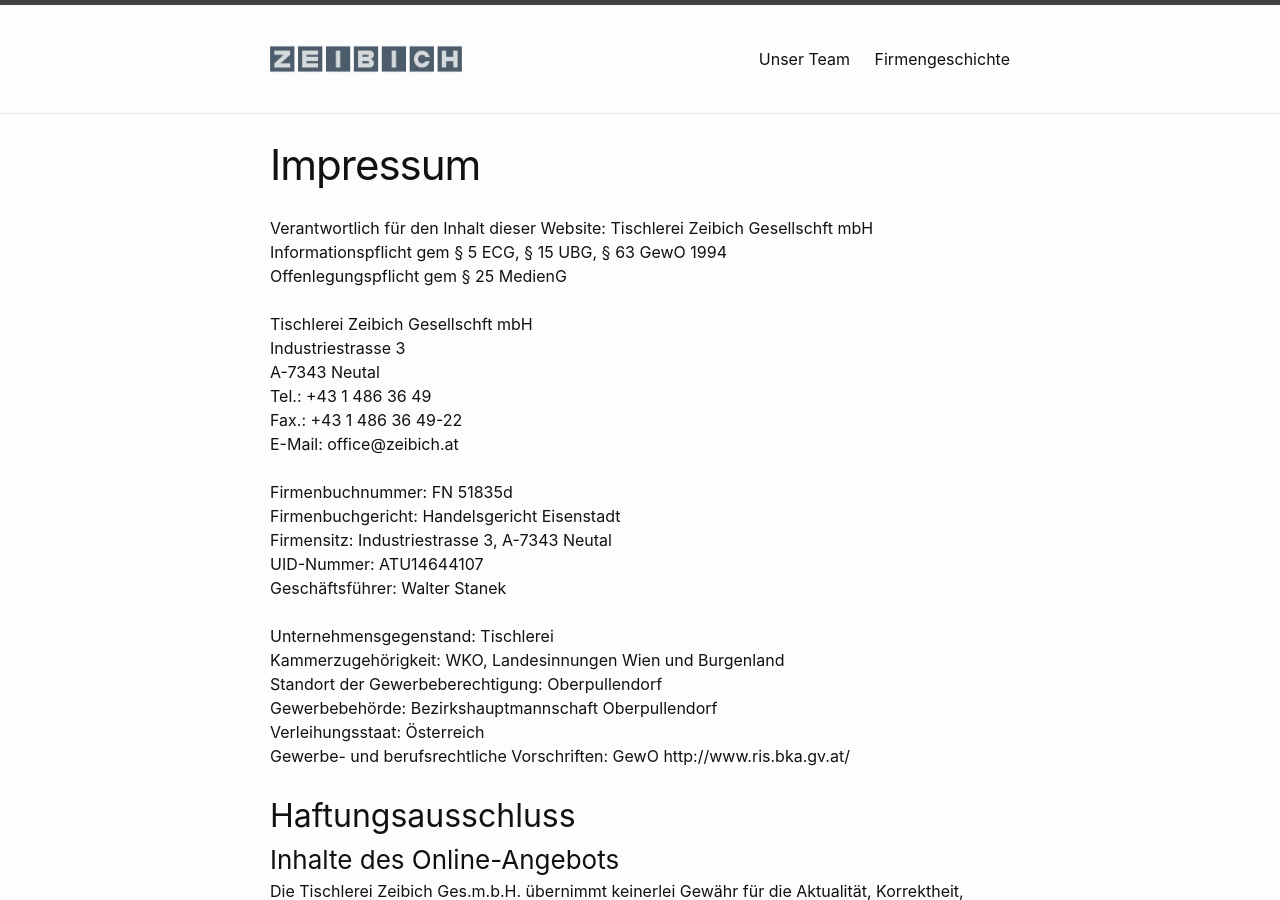
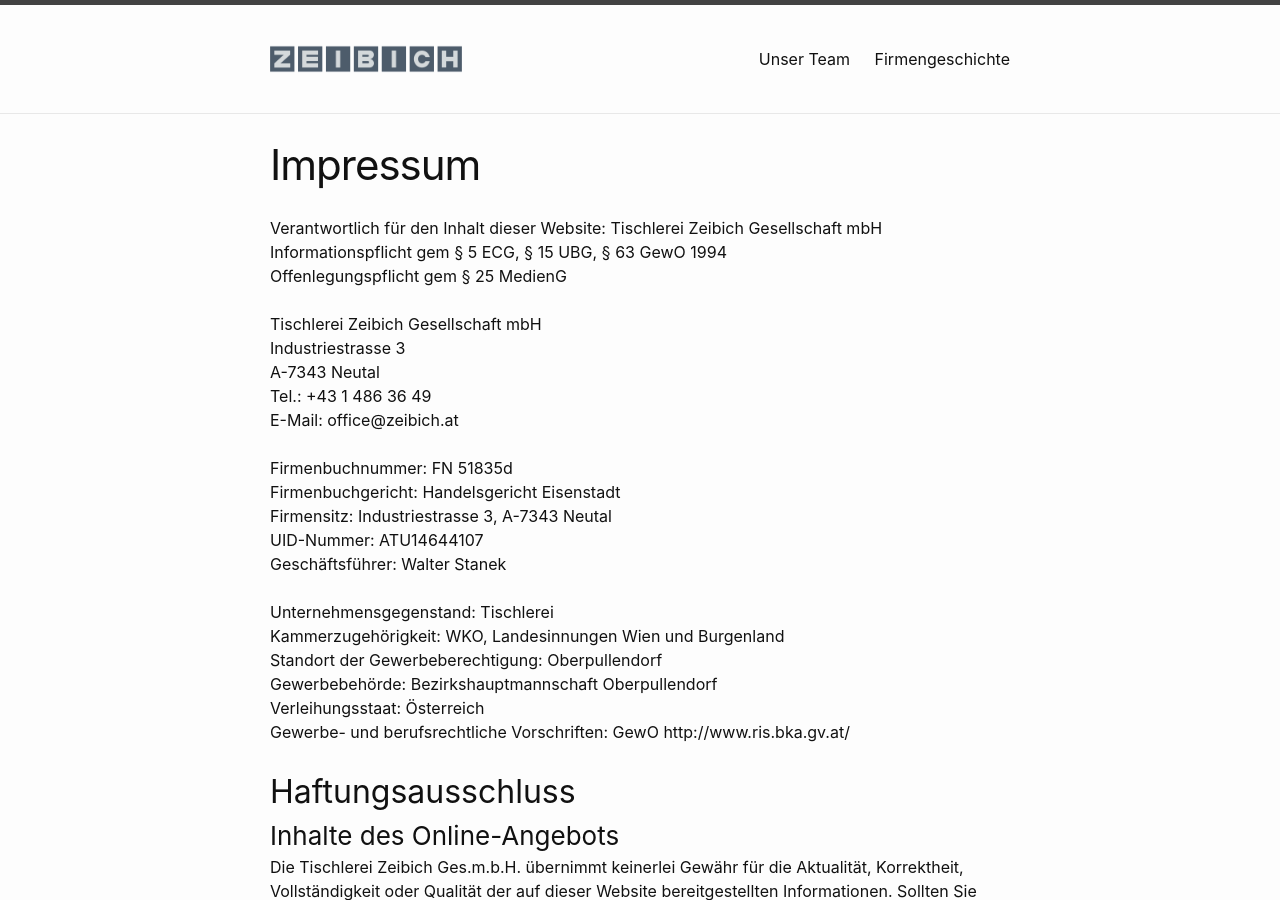
Before and after one commit to Zeibich/www.zeibich.at, a Jekyll site: the page built from impressum.md, in a window 1280 px wide and 900 px high. Built offline with Jekyll 4.4.1, drawn with Linux system fonts in a browser that asks for light colours.

Commit message:
fixed impressum and files

```diff
--- a/impressum.md
+++ b/impressum.md
@@ -4,7 +4,7 @@
 permalink: /impressum/
 ---
 
-Verantwortlich für den Inhalt dieser Website: Tischlerei Zeibich Gesellschft mbH
+Verantwortlich für den Inhalt dieser Website: Tischlerei Zeibich Gesellschaft mbH
 <br>
 
 <p>Informationspflicht gem § 5 ECG, § 15 UBG, § 63 GewO 1994<br>
@@ -12,11 +12,10 @@
 </p>
 <br>
 
-<p>Tischlerei Zeibich Gesellschft mbH<br>
+<p>Tischlerei Zeibich Gesellschaft mbH<br>
 Industriestrasse 3<br>
 A-7343 Neutal<br>
 Tel.: +43 1 486 36 49<br>
-Fax.: +43 1 486 36 49-22<br>
 E-Mail: office@zeibich.at<br>
 </p>
 <br>
```
Also changed, not shown: 2 other files.
